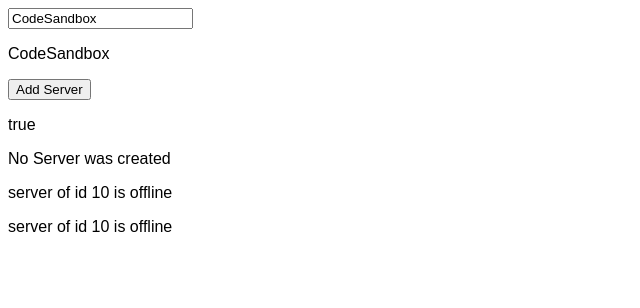
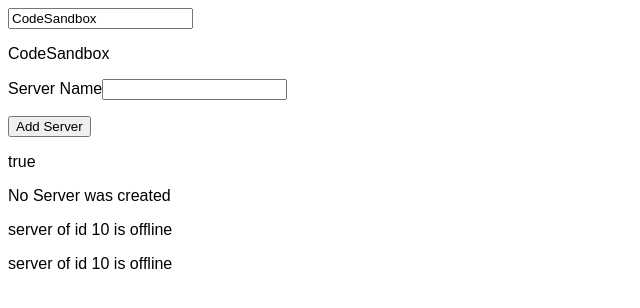
Before and after one commit to kunjesh1/Angular-First_App, an Angular app: page / in a window 1280 px wide. Shown: the top 308 px of the page, without its empty margins (0-640 px from the left). Built offline with nearby package versions, Linux system fonts and the light colour scheme.

Commit message:
Added the 2 way data binding
Added the 2 way data binding

```diff
--- a/src/app/servers/servers.component.html
+++ b/src/app/servers/servers.component.html
@@ -1,3 +1,7 @@
+<label>Server Name</label>
+
+<input type="text" class="form-control" (input)="onUpdateServerName($event)" />
+<p>{{serverName }}</p>
 <button
   class="btn btn-primary"
   [disabled]="!allowNewServer"
--- a/src/app/servers/servers.component.ts
+++ b/src/app/servers/servers.component.ts
@@ -8,6 +8,7 @@
 export class ServersComponent implements OnInit {
   allowNewServer = false;
   serverCreationStatus = "No Server was created";
+  serverName = "";
   constructor() {
     setTimeout(() => {
       this.allowNewServer = true;
@@ -15,7 +16,11 @@
   }
 
   onCreateServer() {
-    this.serverCreationStatus = "Server was created";
+    this.serverCreationStatus = "Server was created  Name : " + this.serverName;
+  }
+
+  onUpdateServerName(event: Event) {
+    this.serverName = (<HTMLInputElement>event.target).value;
   }
 
   ngOnInit() {}
```
